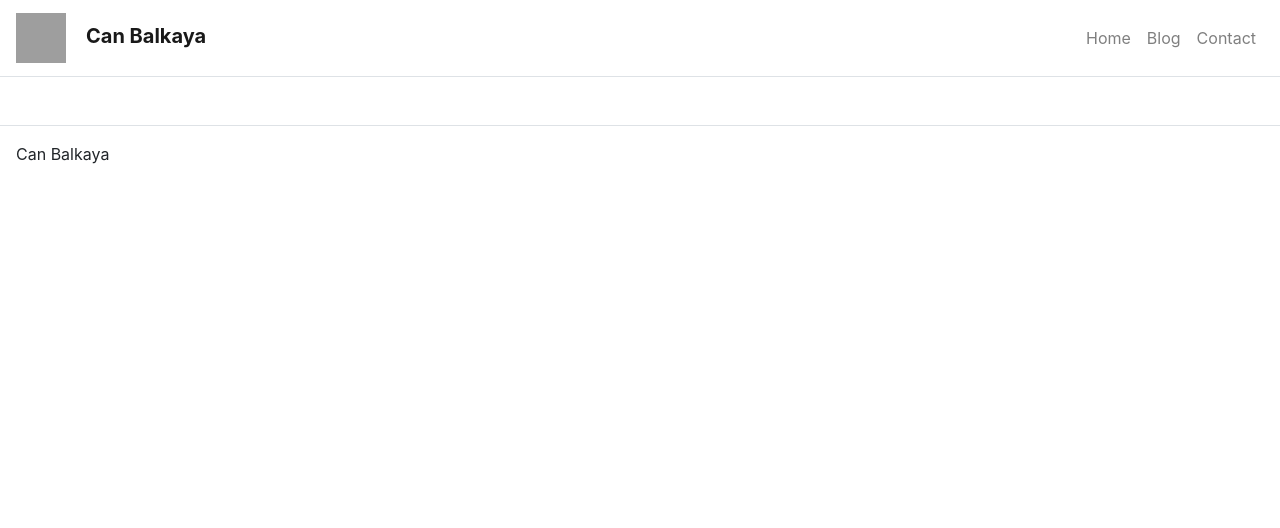
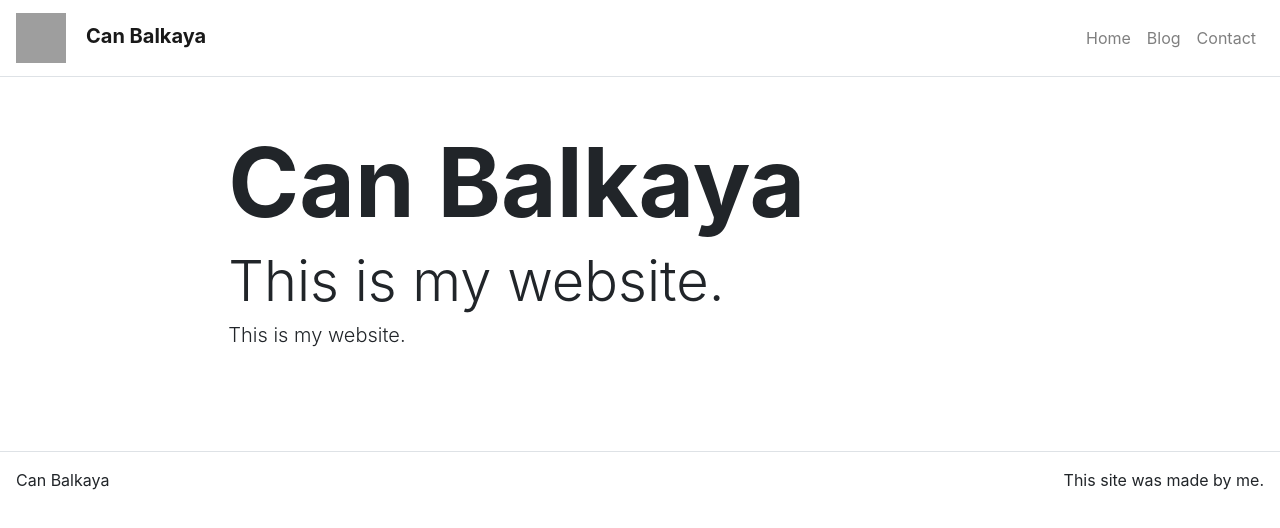
Before and after one commit to canbalkaya/canbalkaya.com, a React (Create React App) app in the folder my-website/: page / in a window 1280 px wide. Shown: the top 528 px of the page. Built offline with nearby package versions, Linux system fonts and the light colour scheme; grey boxes are pictures that could not be loaded; the HTML template or start-up script is replaced by a standard one.

Commit message:
HomePage is done.

```diff
--- a/my-website/src/App.js
+++ b/my-website/src/App.js
@@ -1,10 +1,13 @@
 import React from "react";
-import { BrowserRouter as Router, Link } from "react-router-dom";
+import { BrowserRouter as Router, Route, Link } from "react-router-dom";
 import Container from "react-bootstrap/Container";
 import Navbar from "react-bootstrap/Navbar";
 import Nav from "react-bootstrap/esm/Nav";
 import './App.css';
 
+import HomePage from "./pages/HomePage";
+import BlogPage from "./pages/BlogPage";
+import ContactPage from "./pages/ContactPage";
 import Footer from "./components/Footer";
 
 class App extends React.Component {
@@ -21,12 +24,12 @@ class App extends React.Component {
 
       home: {
         title: "Can Balkaya",
-        description: "This is my website.",
+        subTitle: "This is my website.",
         text: "This is my website."
       },
 
       blog: {
-        title: "About Me",
+        title: "Blog",
       },
 
       contact: {
@@ -54,6 +57,10 @@ class App extends React.Component {
             </Navbar.Collapse>
           </Navbar>
 
+          <Route path = "/" exact render = { () => <HomePage title = { this.state.home.title } subTitle = { this.state.home.subTitle } text = { this.state.home.text }/> }/>
+          <Route path = "/blog" render = { () => <BlogPage title = { this.state.blog.title }/> }/>
+          <Route path = "/contact" render = { () => <ContactPage title = { this.state.contact.title }/> }/>
+
           <Footer />
         </Container>
       </Router>
--- a/my-website/src/components/Footer.js
+++ b/my-website/src/components/Footer.js
@@ -11,8 +11,8 @@ function Footer() {
                     <Col className = "p-0" md = {3} sm = {12}>
                         Can Balkaya
                     </Col>
-                    <Col className = "">
-
+                    <Col className = "p-0 d-flex justify-content-end" md = {3}>
+                        This site was made by me.
                     </Col>
                 </Row>
             </Container>
--- /dev/null
+++ b/my-website/src/components/Hero.js
@@ -0,0 +1,23 @@
+import React from "react";
+import Jumbotron from "react-bootstrap/Jumbotron";
+import Container from "react-bootstrap/Container";
+import Row from "react-bootstrap/Row";
+import Col from "react-bootstrap/Col";
+
+function Hero(props) {
+    return(
+        <Jumbotron className = "bg-transparent jumbotron-fluid p-0">
+            <Container fluid = { true }>
+                <Row className = "justify-content-center py-5">
+                    <Col md = {8} sm = {12}>
+                        { props.title && <h1 className = "display-1 font-weight-bolder">{ props.title }</h1> }
+                        { props.subTitle && <h3 className = "display-4 font-weight-light">{ props.subTitle }</h3> }
+                        { props.text && <h3 className = "lead font-weight-light">{ props.text }</h3> }
+                    </Col>
+                </Row>
+            </Container>
+        </Jumbotron>
+    );
+}
+
+export default Hero;
--- /dev/null
+++ b/my-website/src/pages/BlogPage.js
@@ -0,0 +1,9 @@
+import React from "react";
+
+function BlogPage(props) {
+    return(
+        <p>Blog page works!</p>
+    );
+}
+
+export default BlogPage;
--- /dev/null
+++ b/my-website/src/pages/ContactPage.js
@@ -0,0 +1,9 @@
+import React from "react";
+
+function ContactPage(props) {
+    return(
+        <p>Contact page works!</p>
+    );
+}
+
+export default ContactPage;
--- /dev/null
+++ b/my-website/src/pages/HomePage.js
@@ -0,0 +1,11 @@
+import React from "react";
+
+import Hero from "../components/Hero";
+
+function HomePage(props) {
+    return(
+        <Hero title = { props.title } subTitle = { props.subTitle } text = { props.text } />
+    );
+}
+
+export default HomePage;
```
